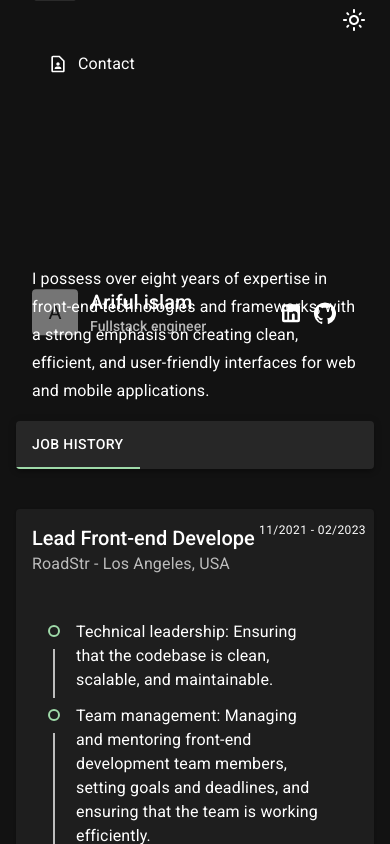
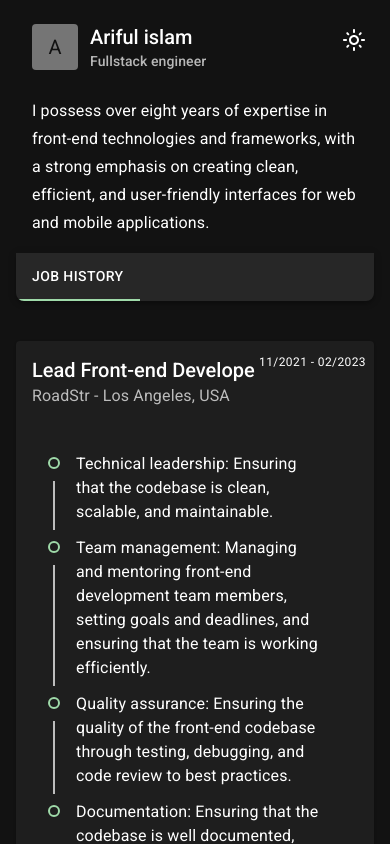
Before and after one commit to arifulbgt4/ariful.io, a Next.js app: page / in a window 390 px wide. Shown: the top 844 px of the page. Built offline with nearby package versions, Linux system fonts and the light colour scheme.

Commit message:
feat: responsiveness

```diff
--- a/src/layouts/DefaultLayout/index.tsx
+++ b/src/layouts/DefaultLayout/index.tsx
@@ -5,7 +5,15 @@ import { FC, useContext } from "react";
 // Next
 import { usePathname } from "next/navigation";
 // @mui
-import { Container, Box, Stack, Grid, IconButton } from "@mui/material";
+import {
+  Container,
+  Box,
+  Stack,
+  Grid,
+  IconButton,
+  Hidden,
+  Paper,
+} from "@mui/material";
 import { useTheme } from "@mui/material/styles";
 // Icons
 import LightModeOutlined from "@mui/icons-material/LightModeOutlined";
@@ -40,11 +48,16 @@ const DefaultLayout: FC<DefaultLayoutOptions> = ({ children }) => {
       >
         <Grid
           container
-          spacing={12}
-          justifyContent="end"
+          spacing={10}
           position="sticky"
-          top={-96}
-          zIndex={1}
+          alignItems="center"
+          top={-85}
+          sx={(theme) => ({
+            [theme.breakpoints.down("md")]: {
+              zIndex: 3000,
+              background: (theme) => theme.palette.background.default,
+            },
+          })}
         >
           <Grid item xs={9}>
             <PortfolioHeader
@@ -64,8 +77,8 @@ const DefaultLayout: FC<DefaultLayoutOptions> = ({ children }) => {
             </Stack>
           </Grid>
         </Grid>
-        <Grid container spacing={12}>
-          <Grid item xs>
+        <Grid container spacing={12} rowSpacing={3}>
+          <Grid component={Hidden} item xs implementation="css" mdDown>
             <Box position="sticky" top={80}>
               <ListNavigation />
             </Box>
@@ -73,10 +86,16 @@ const DefaultLayout: FC<DefaultLayoutOptions> = ({ children }) => {
           <Grid item xs={12} md={6}>
             {children}
           </Grid>
+
           <Grid item xs>
             <Box position="sticky" top={65}>
               <OpenSource />
             </Box>
+          </Grid>
+          <Grid component={Hidden} item xs={12} implementation="css" mdUp>
+            <Paper sx={{ p: 2 }}>
+              <ListNavigation />
+            </Paper>
           </Grid>
         </Grid>
       </Container>
--- a/src/layouts/LandingLayout/index.tsx
+++ b/src/layouts/LandingLayout/index.tsx
@@ -4,7 +4,7 @@ import { FC } from "react";
 // Next
 import { useRouter, usePathname } from "next/navigation";
 // @mui
-import { Box, Typography, AppBar, Tabs, Tab } from "@mui/material";
+import { Box, Typography, AppBar, Tabs, Tab, Hidden } from "@mui/material";
 
 import PortfolioHeader from "src/widgets/PortfolioHeader";
 
@@ -21,8 +21,10 @@ const LandingLayout: FC<LandingLayoutOptions> = ({ children }) => {
 
   return (
     <>
-      <PortfolioHeader animation={false} upAnimation />
-      <Box p={2} position="relative">
+      <Hidden implementation="css" mdDown>
+        <PortfolioHeader animation={false} upAnimation />
+      </Hidden>
+      <Box p={2} position="relative" zIndex={3}>
         <Typography variant="subtitle1">
           I possess over eight years of expertise in front-end technologies and
           frameworks, with a strong emphasis on creating clean, efficient, and
@@ -32,13 +34,17 @@ const LandingLayout: FC<LandingLayoutOptions> = ({ children }) => {
       <AppBar
         position="sticky"
         color="inherit"
-        sx={{
+        sx={(theme) => ({
           mb: 5,
           borderRadius: 1,
           overflow: "hidden",
           transition: "0.5s",
           top: 5,
-        }}
+          [theme.breakpoints.down("md")]: {
+            top: theme.spacing(9.4),
+            borderRadius: `0 0 ${theme.spacing(1)} ${theme.spacing(1)}`,
+          },
+        })}
       >
         <Tabs
           textColor="inherit"
--- a/src/widgets/PortfolioHeader/index.tsx
+++ b/src/widgets/PortfolioHeader/index.tsx
@@ -8,6 +8,7 @@ import {
   Avatar,
   Typography,
   IconButton,
+  Hidden,
 } from "@mui/material";
 // Icons
 import {
@@ -26,16 +27,21 @@ const PortfolioHeader: FC<PortfolioHeaderProps> = ({
 }) => {
   const parallax = useParallax<HTMLDivElement>({
     translateY: [animation ? -800 : 0, 0, "easeIn"],
-    ...(upAnimation && { translateY: [550, -150, "easeIn"] }),
+    ...(upAnimation && { translateY: [520, -158, "easeIn"] }),
+    opacity: [-10, 10],
   });
 
   return (
+    <>
+      <Hidden implementation="css" mdDown>
         <Stack
           direction="row"
           justifyContent="space-between"
           alignItems="center"
-      position={animation ? "fixed" : "relative"}
           ref={parallax.ref}
+          sx={{
+            opacity: upAnimation ? 1 : 0,
+          }}
         >
           <Stack
             direction="row"
@@ -51,7 +57,12 @@ const PortfolioHeader: FC<PortfolioHeaderProps> = ({
             </Link>
 
             <Box>
-          <Link underline="hover" color="text.primary" href="/" variant="h5">
+              <Link
+                underline="hover"
+                color="text.primary"
+                href="/"
+                variant="h5"
+              >
                 Ariful islam
               </Link>
               <Typography color="text.secondary" variant="subtitle2">
@@ -82,6 +93,67 @@ const PortfolioHeader: FC<PortfolioHeaderProps> = ({
             </Stack>
           )}
         </Stack>
+      </Hidden>
+      <Hidden implementation="css" mdUp>
+        <Stack
+          direction="row"
+          justifyContent="space-between"
+          alignItems="center"
+          position="relative"
+          py={1}
+        >
+          <Stack
+            direction="row"
+            sx={{
+              p: 2,
+              pb: 0,
+            }}
+          >
+            <Link underline="none" href="/">
+              <Avatar variant="rounded" sx={{ width: 46, height: 46, mr: 1.5 }}>
+                A
+              </Avatar>
+            </Link>
+
+            <Box>
+              <Link
+                underline="hover"
+                color="text.primary"
+                href="/"
+                variant="h5"
+              >
+                Ariful islam
+              </Link>
+              <Typography color="text.secondary" variant="subtitle2">
+                Fullstack engineer
+              </Typography>
+            </Box>
+          </Stack>
+          {!disableLinks && (
+            <Stack direction="row" sx={{ mr: 4, mt: 2 }}>
+              <Link
+                underline="none"
+                href="https://www.linkedin.com/in/ariful25278/"
+                target="_blank"
+              >
+                <IconButton size="small">
+                  <LinkedInIcon />
+                </IconButton>
+              </Link>
+              <Link
+                underline="none"
+                href="https://github.com/arifulbgt4"
+                target="_blank"
+              >
+                <IconButton size="small">
+                  <GitHubIcon />
+                </IconButton>
+              </Link>
+            </Stack>
+          )}
+        </Stack>
+      </Hidden>
+    </>
   );
 };
 
```
Lines whose indentation alone changed are shown as unchanged.
